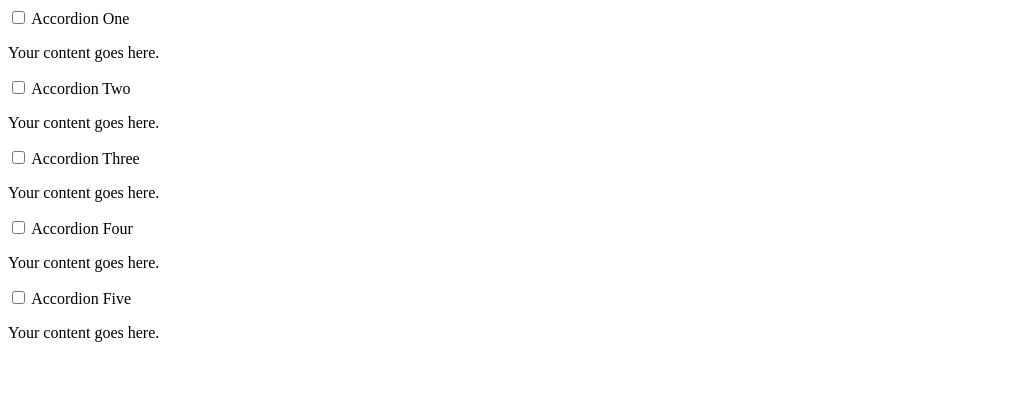
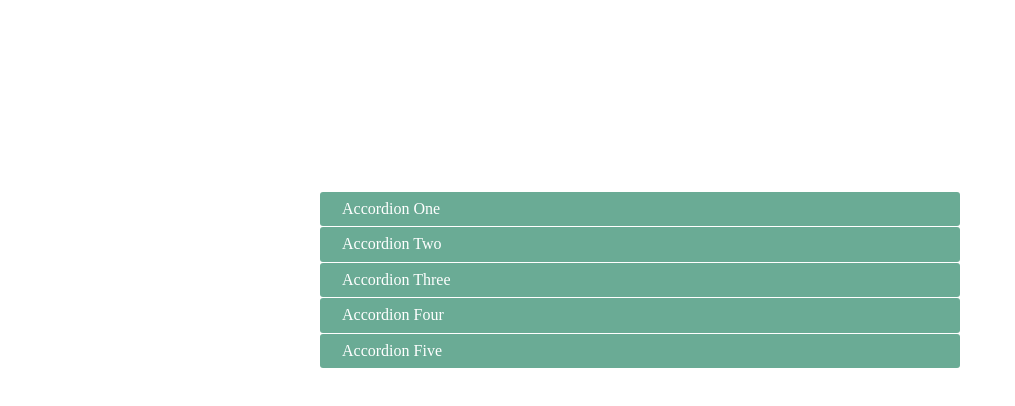
Before and after one commit to IuriiShvedov/cssBayan, a plain HTML site: page cssBayan/index.html in a window 1280 px wide. Shown: the whole page, without its empty margins (0-1015 px from the left). Drawn offline with Linux system fonts and the light colour scheme; the site is published under a folder, as on GitHub Pages, so addresses that start at the root find nothing.

Commit message:
fix: styles connect (sat, mar 11, 2023 07:17:25 PM )

```diff
--- a/cssBayan/index.html
+++ b/cssBayan/index.html
@@ -6,8 +6,8 @@
     <meta http-equiv="X-UA-Compatible" content="IE=edge">
     <meta name="viewport" content="width=device-width, initial-scale=1.0">
     <title>cssBayan</title>
-    <link rel="stylesheet" href="/cssBayan/normalize.css">
-    <link rel="stylesheet" href="/cssBayan/styles.css">
+    <link rel="stylesheet" href="normalize.css">
+    <link rel="stylesheet" href="styles.css">
 </head>
 
 <body>
```
